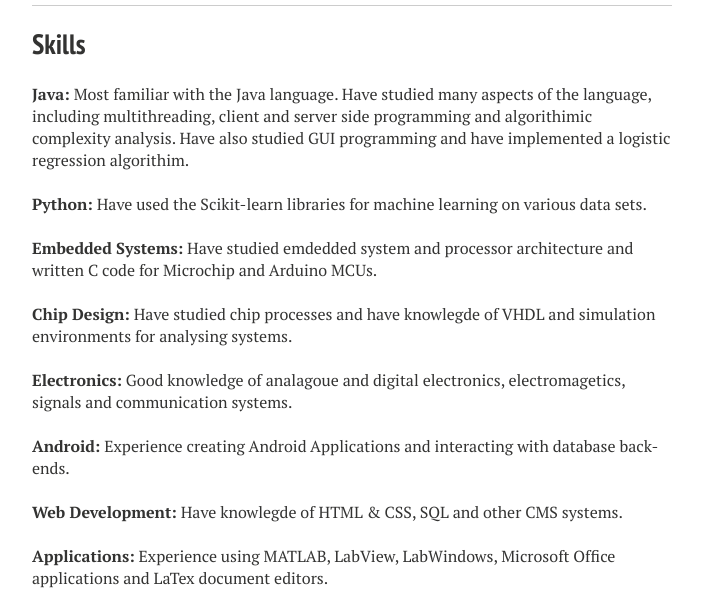
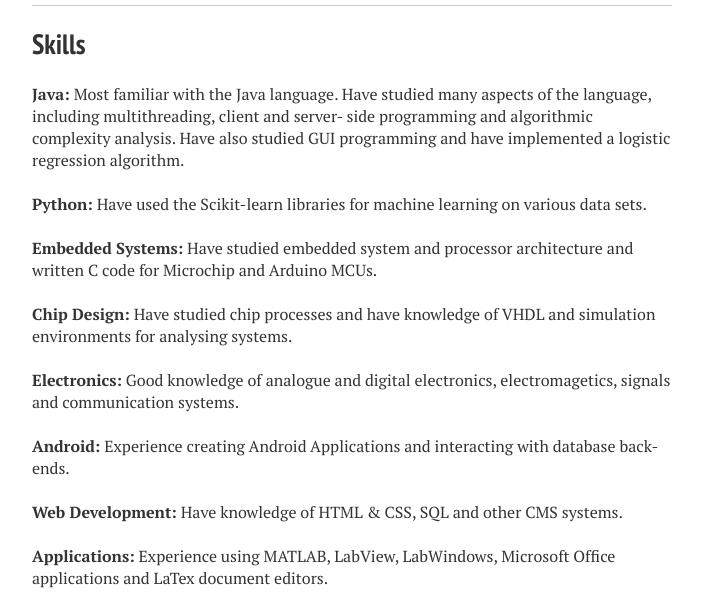
Before and after one commit to cbreathnach/cbreathnach.github.io, a Jekyll site: the page built from _pages/cv.md, in a window 1280 px wide and 900 px high, scrolled down 2321 px. Shown: the part 177-788 px from the top of the window, without its empty margins (288-989 px from the left). Built offline with Jekyll 4.4.1, drawn with Linux system fonts in a browser that asks for light colours; nearby versions of some CDN libraries; some of the changed text lies outside the part shown.

Commit message:
Spelling Check

```diff
--- a/_pages/cv.md
+++ b/_pages/cv.md
@@ -80,25 +80,25 @@ comments: false
 
 ## Skills
 
-**Java:** Most familiar with the Java language. Have studied many aspects of the language, including multithreading, client and server side programming and algorithimic complexity analysis. Have also studied GUI programming and have implemented a logistic regression algorithim.
+**Java:** Most familiar with the Java language. Have studied many aspects of the language, including multithreading, client and server- side programming and algorithmic complexity analysis. Have also studied GUI programming and have implemented a logistic regression algorithm.
 
 <br />
 **Python:** Have used the Scikit-learn libraries for machine learning on various data sets.
 
 <br />
-**Embedded Systems:** Have studied emdedded system and processor architecture and written C code for Microchip and Arduino MCUs.
+**Embedded Systems:** Have studied embedded system and processor architecture and written C code for Microchip and Arduino MCUs.
 
 <br />
-**Chip Design:** Have studied chip processes and have knowlegde of VHDL and simulation environments for analysing systems.
+**Chip Design:** Have studied chip processes and have knowledge of VHDL and simulation environments for analysing systems.
 
 <br />
-**Electronics:** Good knowledge of analagoue and digital electronics, electromagetics, signals and communication systems.
+**Electronics:** Good knowledge of analogue and digital electronics, electromagetics, signals and communication systems.
 
 <br />
 **Android:** Experience creating Android Applications and interacting with database back-ends.
 
 <br />
-**Web Development:** Have knowlegde of HTML & CSS, SQL and other CMS systems.
+**Web Development:** Have knowledge of HTML & CSS, SQL and other CMS systems.
 
 <br />
 **Applications:** Experience using MATLAB, LabView, LabWindows, Microsoft Office applications and LaTex document editors.
```
Also changed, not shown: other parts of _pages/cv.md (+5 -5 lines), _pages/projects.md (+5 -5 lines), index.md (+3 -3 lines).
